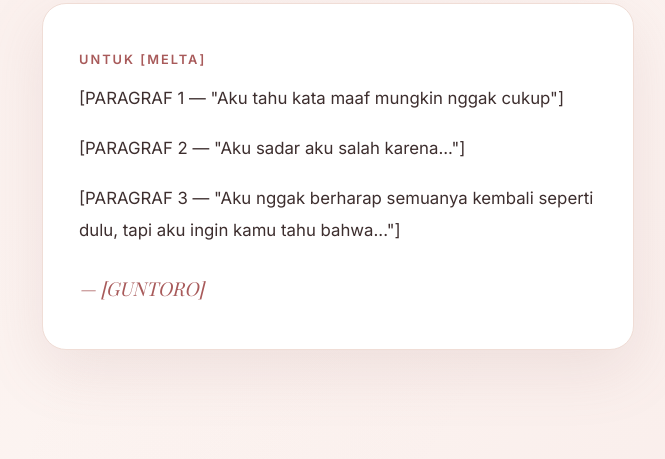
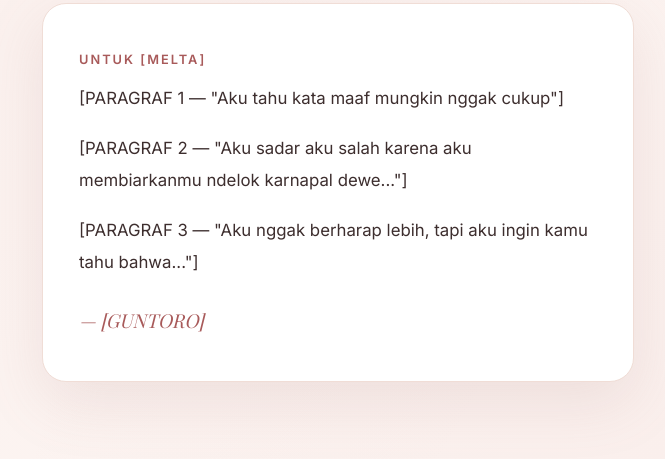
Before and after one commit to kingjay051/maaf, a plain HTML site: page index.html in a window 1280 px wide. Shown: the part 877-1336 px from the top of the page, without its empty margins (302-967 px from the left). Drawn offline with nearby package versions, Linux system fonts and the light colour scheme; a web font is replaced by a local one.

Commit message:
Update message content in index.html

```diff
--- a/index.html
+++ b/index.html
@@ -234,8 +234,8 @@
         <div class="message-card">
             <div class="label">Untuk [Melta]</div>
             <p>[PARAGRAF 1 — "Aku tahu kata maaf mungkin nggak cukup"]</p>
-            <p>[PARAGRAF 2 — "Aku sadar aku salah karena..."]</p>
-            <p>[PARAGRAF 3 — "Aku nggak berharap semuanya kembali seperti dulu, tapi aku ingin kamu tahu bahwa..."]</p>
+            <p>[PARAGRAF 2 — "Aku sadar aku salah karena aku membiarkanmu ndelok karnapal dewe..."]</p>
+            <p>[PARAGRAF 3 — "Aku nggak berharap lebih, tapi aku ingin kamu tahu bahwa..."]</p>
             <div class="signature">— [GUNTORO]</div>
         </div>
     </section>
```
